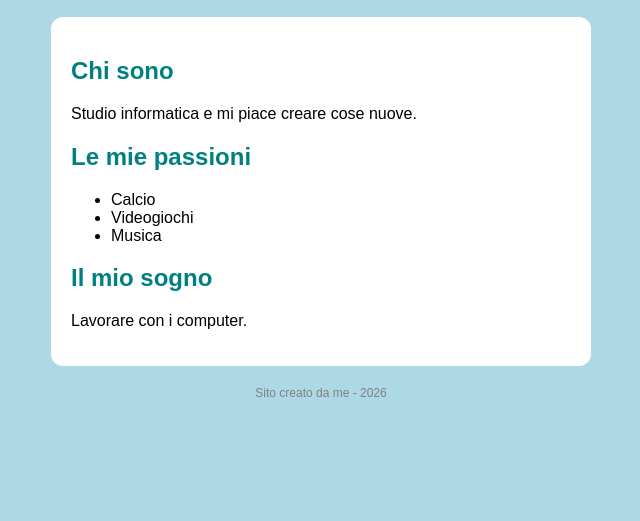
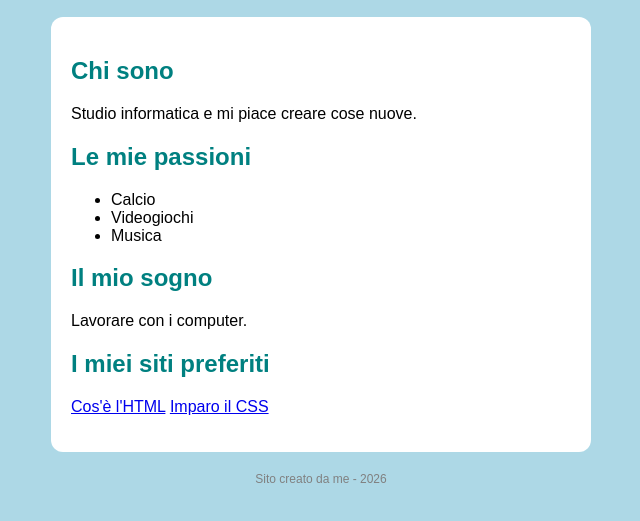
Before and after one commit to kevinrobinsonPIA/Mio-sito, a plain HTML site: page Mio-sito/index.html in a window 1280 px wide. Shown: the part 129-650 px from the top of the page, without its empty margins (319-959 px from the left). Drawn offline with Linux system fonts and the light colour scheme.

Commit message:
Add favorite websites section to index.html
Added a new section for favorite websites with links.

```diff
--- a/Mio-sito/index.html
+++ b/Mio-sito/index.html
@@ -23,6 +23,13 @@
 
     <h2>Il mio sogno</h2>
     <p>Lavorare con i computer.</p>
+    <h2>I miei siti preferiti</h2>
+<p>
+<a class="bottone" href="https://it.wikipedia.org/wiki/HTML" target="_blank">Cos'è
+l'HTML</a>
+<a class="bottone" href="https://www.w3schools.com/css/" target="_blank">Imparo il
+CSS</a>
+</p>
   </div>
 
   <p class="piede">Sito creato da me - 2026</p>
```
